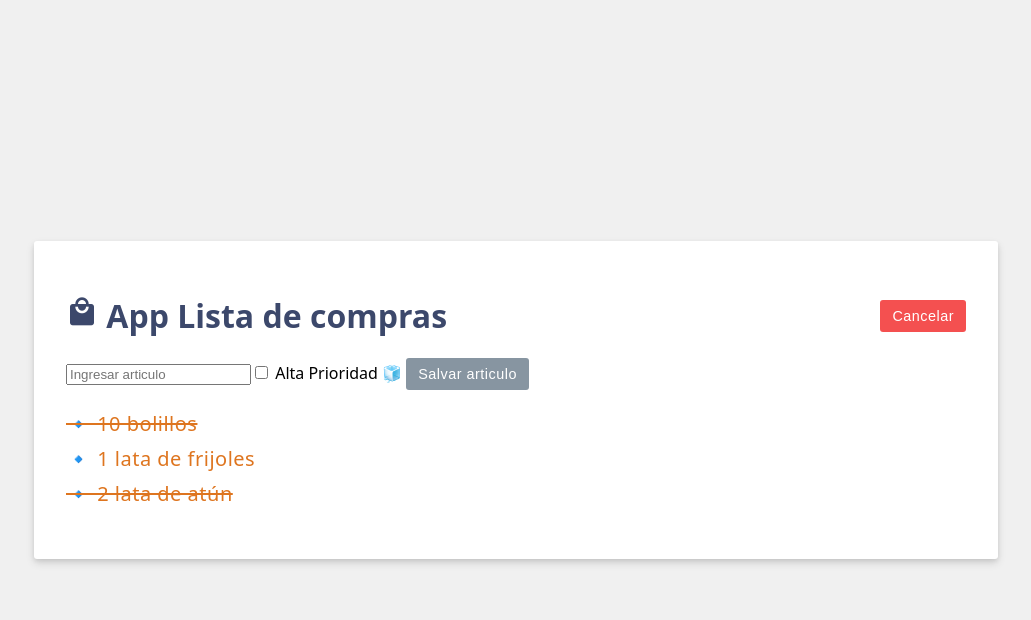
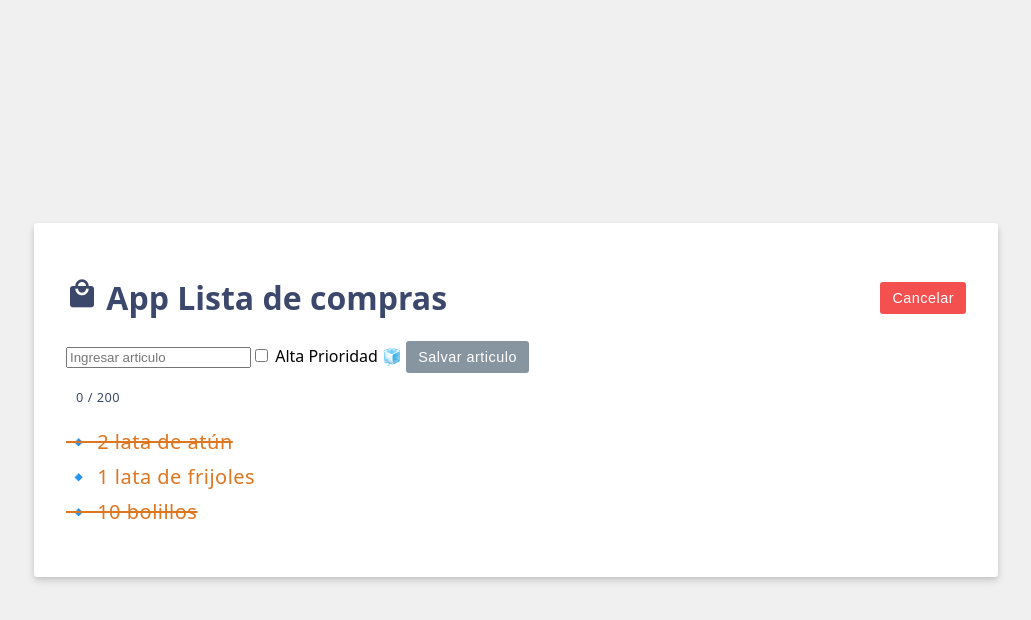
Before and after one commit to BLACK079/SHOPPING-CART-DEL, a Vue app: page / in a window 1280 px wide. Both pictures are taken after a click on the button "Agregar". Shown: the top 620 px of the page, without its empty margins (124-1155 px from the left). Built offline with nearby package versions, Linux system fonts and the light colour scheme.

Commit message:
Creando contador ✔

```diff
--- a/src/App.vue
+++ b/src/App.vue
@@ -1,5 +1,5 @@
 <script setup>
-import { ref } from 'vue';
+import { ref, computed } from 'vue';
 const header = ref('App Lista de compras');
 const items = ref([
   { id: 1, label: '10 bolillos', purchased: true, highPriority: true},
@@ -25,7 +25,15 @@ const doEdit = (edit) => {
   // limpiamos el input de texto
   newItem.value = "";
 };
-
+// Creando una propiedad computada
+const characterCount = computed(()=>{
+  // Toda propiedad computada debe regresar un valor
+  return newItem.value.length;
+});
+// Creando propiedad computada que invierte items de la lista
+const reversedItems = computed(() => {
+  return [...items.value].reverse();
+});
 </script>
 
 <template>
@@ -47,12 +55,17 @@ const doEdit = (edit) => {
     {{ newItemHighPriority ? "🔥" : "🧊" }}
     <!-- boton en la UI -->
     <button :disabled="newItem.length ===0" class="btn btn-primary">Salvar articulo</button>
+    <!-- Contador -->
+  <p class="counter">
+    {{ characterCount }} / 200
+  </p>
+
   </form>
   <ul>
-    <li v-for="({ id, label, purchased, highPriority }, index) in items"
+    <li v-for="({ id, label, purchased, highPriority }, index) in reversedItems"
      v-bind:key="id"
      :class="{strikeout : purchased, priority : highPriority}"
-     @click="togglePurchased(items[index])"
+     @click="togglePurchased(reversedItems[index])"
      >
       🔹 {{ label }}
     </li>
```
